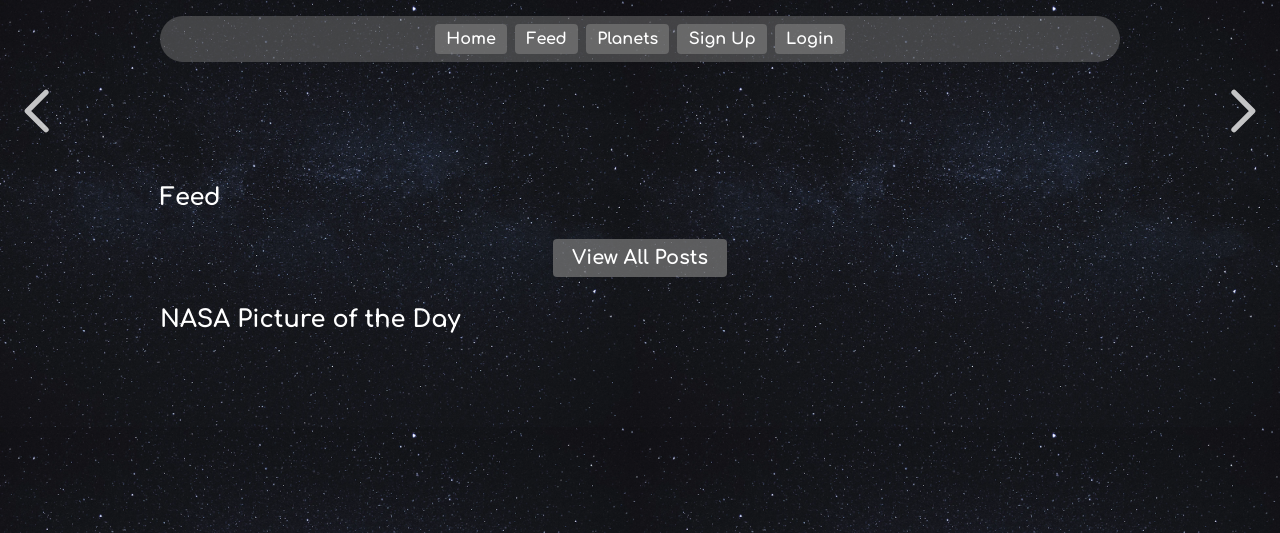
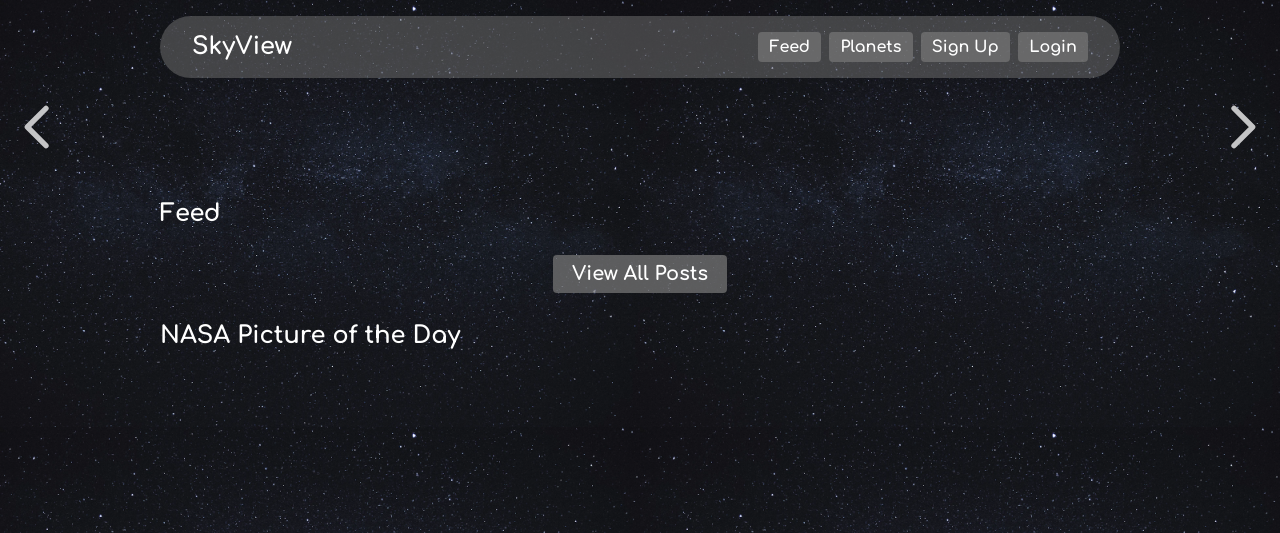
Before and after one commit to brownben/SkyView, a Django app: page / in a window 1280 px wide. Shown: the top 533 px of the page. Run offline with Django 3.2, Linux system fonts and the light colour scheme; data that the repository does not hold is empty; some libraries are stand-ins or nearby versions.

Commit message:
feat: SkyView in header

```diff
--- a/static/styles/styles.css
+++ b/static/styles/styles.css
@@ -74,18 +74,23 @@ td {
 }
 
 /* Navigation */
-nav {
+header h1 {
+  text-align: center;
+  margin: 0;
+}
+
+header {
   width: 100%;
   max-width: 1024px;
   margin: 1rem auto;
   padding: 0 2rem;
 }
 
-nav div {
+header nav {
   width: 100%;
   padding: 0.5rem 1rem;
   display: flex;
-  justify-content: center;
+  justify-content: space-between;
   align-items: center;
   gap: 0.5rem;
 
@@ -93,7 +98,15 @@ nav div {
   background-color: rgb(116 116 116 / 0.5);
 }
 
-nav a,
+header nav div {
+  padding: 0.5rem 1rem;
+  display: flex;
+  justify-content: space-between;
+  align-items: center;
+  gap: 0.5rem;
+}
+
+nav :not(h1) a,
 .button {
   background: rgb(116 116 116 / 0.75);
   color: white;
@@ -102,6 +115,11 @@ nav a,
   padding: 0.35rem 0.7rem;
   border-radius: 0.25rem;
   border: 0;
+}
+
+nav h1 a {
+  text-decoration: none;
+  margin-left: 1rem;
 }
 
 .button-large {
--- a/templates/SkyView/base.html
+++ b/templates/SkyView/base.html
@@ -11,9 +11,10 @@
   </head>
 
   <body>
+    <header>
       <nav>
+        <h1><a href="{% url 'website:home' %}">SkyView</a></h1>
         <div>
-        <a href="{% url 'website:home' %}">Home</a>
           <a href="{% url 'website:feed' %}">Feed</a>
           <a href="{% url 'website:planets' %}">Planets</a>
           {% if user.is_authenticated %}
@@ -26,6 +27,7 @@
           {% endif %}
         </div>
       </nav>
+    </header>
 
     {% block full_width %}
     {% endblock %}
```
Lines whose indentation alone changed are shown as unchanged.
